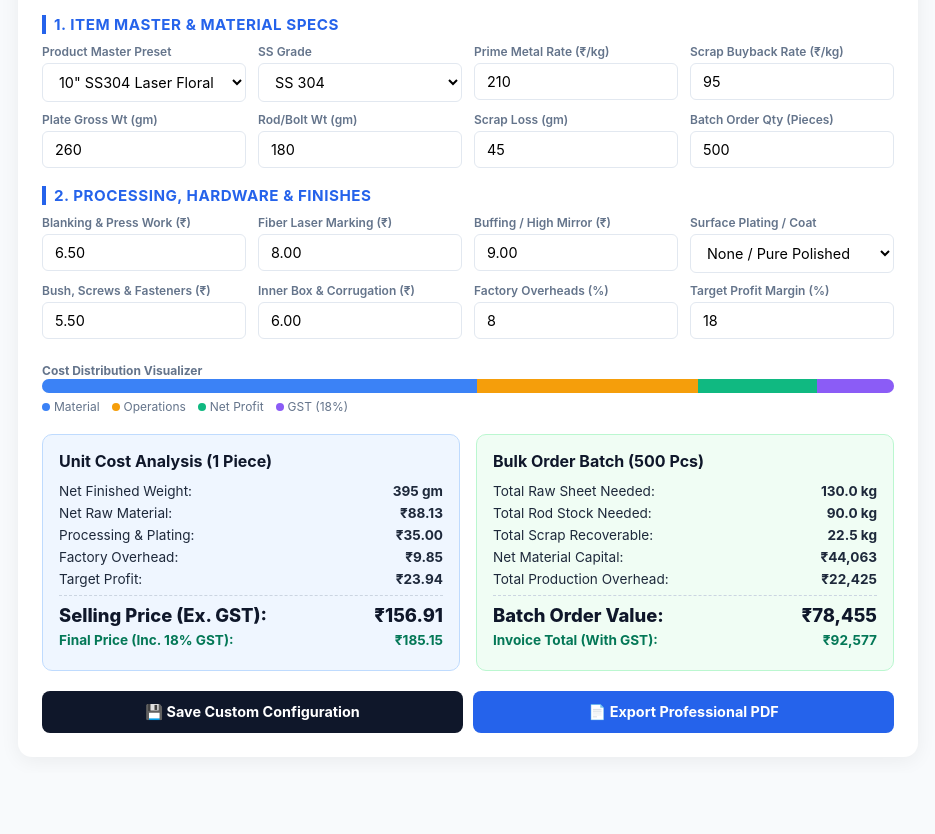
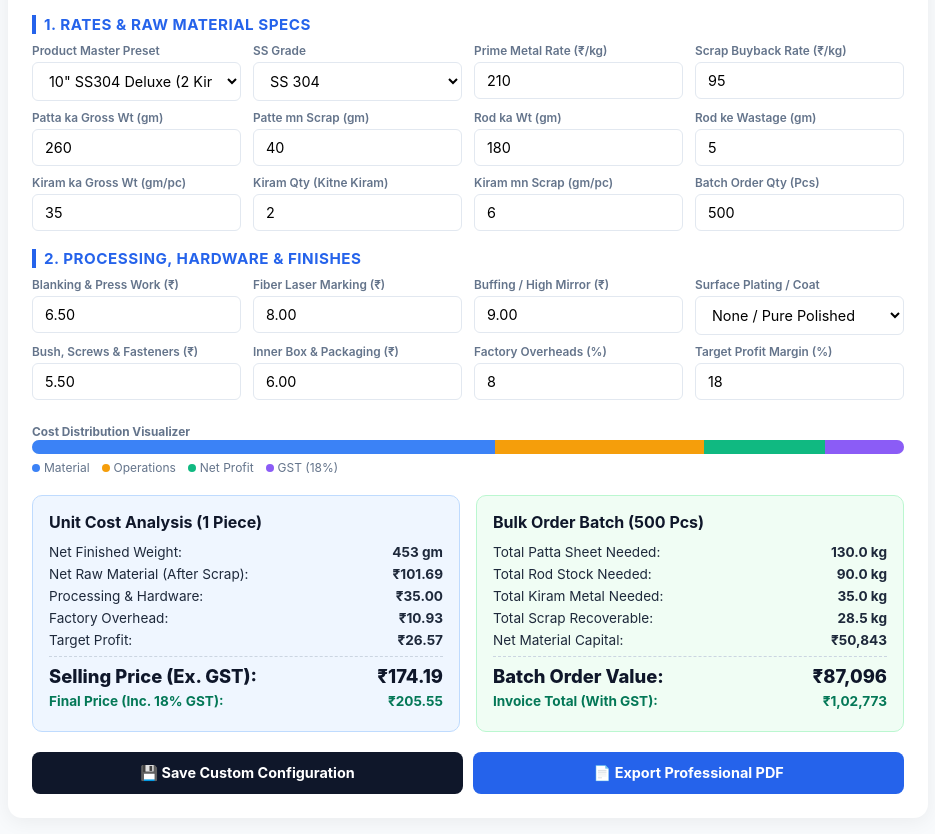
Before and after one commit to kamal19742002-siddhi/aldrop-erp, a plain HTML site: page index.html in a window 1280 px wide. Shown: the part 103-937 px from the top of the page, without its empty margins (172-1107 px from the left). Before the commit the page ends 876 px from the top, so only its background shows below. Drawn offline with Linux system fonts and the light colour scheme.

Commit message:
Update index.html

```diff
--- a/index.html
+++ b/index.html
@@ -20,25 +20,24 @@
     body { background-color: var(--bg); color: var(--text); padding: 16px; display: flex; flex-direction: column; align-items: center; }
 
     #installBanner {
-      display: none; width: 100%; max-width: 900px; background: #ecfdf5; border: 2px solid #10b981;
+      display: none; width: 100%; max-width: 920px; background: #ecfdf5; border: 2px solid #10b981;
       padding: 10px 16px; border-radius: 10px; margin-bottom: 12px; justify-content: space-between; align-items: center;
     }
     #installBanner button { background: #059669; color: white; border: none; padding: 8px 16px; border-radius: 6px; font-weight: 700; cursor: pointer; }
 
-    .erp-container { width: 100%; max-width: 900px; background: var(--card); border-radius: 14px; box-shadow: 0 4px 20px rgba(0,0,0,0.06); padding: 24px; }
+    .erp-container { width: 100%; max-width: 920px; background: var(--card); border-radius: 14px; box-shadow: 0 4px 20px rgba(0,0,0,0.06); padding: 24px; }
 
     .header { display: flex; justify-content: space-between; align-items: center; border-bottom: 2px solid var(--border); padding-bottom: 16px; margin-bottom: 16px; }
     .header h1 { font-size: 1.4rem; color: var(--primary); }
     .header p { font-size: 0.8rem; color: var(--muted); }
 
     .section-title { font-size: 0.95rem; font-weight: 700; color: var(--accent); margin: 18px 0 10px 0; border-left: 4px solid var(--accent); padding-left: 8px; text-transform: uppercase; letter-spacing: 0.5px; }
-    .grid-4 { display: grid; grid-template-columns: repeat(auto-fit, minmax(180px, 1fr)); gap: 12px; }
+    .grid-4 { display: grid; grid-template-columns: repeat(auto-fit, minmax(190px, 1fr)); gap: 12px; }
     .form-group { display: flex; flex-direction: column; gap: 4px; }
-    label { font-size: 0.75rem; font-weight: 600; color: var(--muted); }
+    label { font-size: 0.74rem; font-weight: 600; color: var(--muted); }
     input, select { padding: 9px 12px; border: 1px solid var(--border); border-radius: 6px; font-size: 0.9rem; outline: none; background: #fff; }
     input:focus, select:focus { border-color: var(--accent); }
 
-    /* Visual Cost Bar */
     .cost-bar-container { margin: 20px 0 10px 0; }
     .cost-bar { display: flex; height: 14px; border-radius: 7px; overflow: hidden; background: #e2e8f0; }
     .bar-mat { background: #3b82f6; }
@@ -48,7 +47,6 @@
     .bar-legend { display: flex; gap: 12px; font-size: 0.75rem; margin-top: 6px; color: var(--muted); flex-wrap: wrap; }
     .legend-dot { width: 8px; height: 8px; border-radius: 50%; display: inline-block; margin-right: 4px; }
 
-    /* Summary & Batch Cards */
     .dashboard-grid { display: grid; grid-template-columns: 1fr 1fr; gap: 16px; margin-top: 20px; }
     @media (max-width: 680px) { .dashboard-grid { grid-template-columns: 1fr; } }
 
@@ -85,22 +83,22 @@
   <div class="header">
     <div>
       <h1>Aldrop Precision Manufacturing ERP</h1>
-      <p>BOM Estimator, Scrap Recovery & Production Batch Costing</p>
+      <p>Patta, Rod & Kiram BOM Estimator with Scrap Recovery</p>
     </div>
     <button class="no-print" onclick="window.print()" style="padding: 8px 14px; border: 1px solid var(--border); border-radius: 6px; cursor: pointer; background: #fff; font-weight: 600;">🖨️ PDF / Print</button>
   </div>
 
-  <!-- Section 1: Preset & Material -->
-  <div class="section-title">1. Item Master & Material Specs</div>
+  <!-- Section 1: Rates & Item Master -->
+  <div class="section-title">1. Rates & Raw Material Specs</div>
   <div class="grid-4">
     <div class="form-group">
       <label>Product Master Preset</label>
       <select id="presetSelect" onchange="applyPreset()">
         <option value="custom">Custom Configuration</option>
-        <option value="10_floral" selected>10" SS304 Laser Floral (Deluxe)</option>
-        <option value="10_plain">10" SS202 Plain Standard</option>
-        <option value="12_pvd">12" SS304 Heavy PVD Gold</option>
-        <option value="8_slim">8" SS202 Slim Latch</option>
+        <option value="10_floral" selected>10" SS304 Deluxe (2 Kiram)</option>
+        <option value="10_plain">10" SS202 Standard (2 Kiram)</option>
+        <option value="12_heavy">12" SS304 Heavy (3 Kiram)</option>
+        <option value="8_slim">8" SS202 Slim (2 Kiram)</option>
       </select>
     </div>
     <div class="form-group">
@@ -120,21 +118,42 @@
     </div>
   </div>
 
+  <!-- Weights: Patta & Rod -->
   <div class="grid-4" style="margin-top: 10px;">
     <div class="form-group">
-      <label>Plate Gross Wt (gm)</label>
+      <label>Patta ka Gross Wt (gm)</label>
       <input type="number" id="plateWt" value="260" />
     </div>
     <div class="form-group">
-      <label>Rod/Bolt Wt (gm)</label>
+      <label>Patte mn Scrap (gm)</label>
+      <input type="number" id="scrapWt" value="40" />
+    </div>
+    <div class="form-group">
+      <label>Rod ka Wt (gm)</label>
       <input type="number" id="rodWt" value="180" />
     </div>
     <div class="form-group">
-      <label>Scrap Loss (gm)</label>
-      <input type="number" id="scrapWt" value="45" />
+      <label>Rod ke Wastage (gm)</label>
+      <input type="number" id="rodScrapWt" value="5" />
+    </div>
+  </div>
+
+  <!-- Weights: Kiram Section -->
+  <div class="grid-4" style="margin-top: 10px;">
+    <div class="form-group">
+      <label>Kiram ka Gross Wt (gm/pc)</label>
+      <input type="number" id="kiramWt" value="35" />
     </div>
     <div class="form-group">
-      <label>Batch Order Qty (Pieces)</label>
+      <label>Kiram Qty (Kitne Kiram)</label>
+      <input type="number" id="kiramQty" value="2" min="1" />
+    </div>
+    <div class="form-group">
+      <label>Kiram mn Scrap (gm/pc)</label>
+      <input type="number" id="kiramScrapWt" value="6" />
+    </div>
+    <div class="form-group">
+      <label>Batch Order Qty (Pcs)</label>
       <input type="number" id="batchQty" value="500" />
     </div>
   </div>
@@ -172,7 +191,7 @@
       <input type="number" id="hardwareCost" value="5.50" />
     </div>
     <div class="form-group">
-      <label>Inner Box & Corrugation (₹)</label>
+      <label>Inner Box & Packaging (₹)</label>
       <input type="number" id="packCost" value="6.00" />
     </div>
     <div class="form-group">
@@ -206,24 +225,24 @@
   <div class="dashboard-grid">
     <div class="card-box card-single">
       <h3>Unit Cost Analysis (1 Piece)</h3>
-      <div class="row"><span>Net Finished Weight:</span><strong id="outNetWeight">395 gm</strong></div>
-      <div class="row"><span>Net Raw Material:</span><strong id="outMatCost">₹88.13</strong></div>
-      <div class="row"><span>Processing & Plating:</span><strong id="outProcCost">₹35.00</strong></div>
-      <div class="row"><span>Factory Overhead:</span><strong id="outOverhead">₹9.85</strong></div>
-      <div class="row"><span>Target Profit:</span><strong id="outProfit">₹23.94</strong></div>
-      <div class="row total"><span>Selling Price (Ex. GST):</span><span id="outUnitExTax">₹156.92</span></div>
-      <div class="row" style="color: #047857; font-weight:700; margin-top:4px;"><span>Final Price (Inc. 18% GST):</span><span id="outUnitIncTax">₹185.16</span></div>
+      <div class="row"><span>Net Finished Weight:</span><strong id="outNetWeight">0 gm</strong></div>
+      <div class="row"><span>Net Raw Material (After Scrap):</span><strong id="outMatCost">₹0.00</strong></div>
+      <div class="row"><span>Processing & Hardware:</span><strong id="outProcCost">₹0.00</strong></div>
+      <div class="row"><span>Factory Overhead:</span><strong id="outOverhead">₹0.00</strong></div>
+      <div class="row"><span>Target Profit:</span><strong id="outProfit">₹0.00</strong></div>
+      <div class="row total"><span>Selling Price (Ex. GST):</span><span id="outUnitExTax">₹0.00</span></div>
+      <div class="row" style="color: #047857; font-weight:700; margin-top:4px;"><span>Final Price (Inc. 18% GST):</span><span id="outUnitIncTax">₹0.00</span></div>
     </div>
 
     <div class="card-box card-batch">
       <h3>Bulk Order Batch (<span id="outBatchQtyLabel">500</span> Pcs)</h3>
-      <div class="row"><span>Total Raw Sheet Needed:</span><strong id="outBatchSheet">130.0 kg</strong></div>
-      <div class="row"><span>Total Rod Stock Needed:</span><strong id="outBatchRod">90.0 kg</strong></div>
-      <div class="row"><span>Total Scrap Recoverable:</span><strong id="outBatchScrap">22.5 kg</strong></div>
-      <div class="row"><span>Net Material Capital:</span><strong id="outBatchMatCap">₹44,065</strong></div>
-      <div class="row"><span>Total Production Overhead:</span><strong id="outBatchOpCost">₹22,425</strong></div>
-      <div class="row total"><span>Batch Order Value:</span><span id="outBatchTotalVal">₹78,460</span></div>
-      <div class="row" style="color: #047857; font-weight:700; margin-top:4px;"><span>Invoice Total (With GST):</span><span id="outBatchInvoice">₹92,582</span></div>
+      <div class="row"><span>Total Patta Sheet Needed:</span><strong id="outBatchSheet">0.0 kg</strong></div>
+      <div class="row"><span>Total Rod Stock Needed:</span><strong id="outBatchRod">0.0 kg</strong></div>
+      <div class="row"><span>Total Kiram Metal Needed:</span><strong id="outBatchKiram">0.0 kg</strong></div>
+      <div class="row"><span>Total Scrap Recoverable:</span><strong id="outBatchScrap">0.0 kg</strong></div>
+      <div class="row"><span>Net Material Capital:</span><strong id="outBatchMatCap">₹0</strong></div>
+      <div class="row total"><span>Batch Order Value:</span><span id="outBatchTotalVal">₹0</span></div>
+      <div class="row" style="color: #047857; font-weight:700; margin-top:4px;"><span>Invoice Total (With GST):</span><span id="outBatchInvoice">₹0</span></div>
     </div>
   </div>
 
@@ -234,12 +253,11 @@
 </div>
 
 <script>
-  // Presets Data
   const presets = {
-    '10_floral': { plateWt: 260, rodWt: 180, scrapWt: 45, pressCost: 6.5, laserCost: 8, buffCost: 9, coatingCost: 0, hardwareCost: 5.5, packCost: 6 },
-    '10_plain': { plateWt: 240, rodWt: 170, scrapWt: 35, pressCost: 5, laserCost: 0, buffCost: 7, coatingCost: 0, hardwareCost: 4.5, packCost: 5 },
-    '12_pvd': { plateWt: 320, rodWt: 220, scrapWt: 55, pressCost: 8, laserCost: 10, buffCost: 12, coatingCost: 26, hardwareCost: 7, packCost: 8 },
-    '8_slim': { plateWt: 180, rodWt: 130, scrapWt: 25, pressCost: 4.5, laserCost: 0, buffCost: 6, coatingCost: 0, hardwareCost: 4, packCost: 4.5 }
+    '10_floral': { plateWt: 260, scrapWt: 40, rodWt: 180, rodScrapWt: 5, kiramWt: 35, kiramQty: 2, kiramScrapWt: 6, pressCost: 6.5, laserCost: 8, buffCost: 9, coatingCost: 0, hardwareCost: 5.5, packCost: 6 },
+    '10_plain': { plateWt: 240, scrapWt: 30, rodWt: 170, rodScrapWt: 5, kiramWt: 30, kiramQty: 2, kiramScrapWt: 5, pressCost: 5, laserCost: 0, buffCost: 7, coatingCost: 0, hardwareCost: 4.5, packCost: 5 },
+    '12_heavy': { plateWt: 320, scrapWt: 50, rodWt: 220, rodScrapWt: 6, kiramWt: 40, kiramQty: 3, kiramScrapWt: 7, pressCost: 8, laserCost: 10, buffCost: 12, coatingCost: 0, hardwareCost: 7, packCost: 8 },
+    '8_slim': { plateWt: 180, scrapWt: 22, rodWt: 130, rodScrapWt: 4, kiramWt: 28, kiramQty: 2, kiramScrapWt: 4, pressCost: 4.5, laserCost: 0, buffCost: 6, coatingCost: 0, hardwareCost: 4, packCost: 4.5 }
   };
 
   function applyPreset() {
@@ -252,7 +270,6 @@
     }
   }
 
-  // PWA Install Prompt
   let pwaPrompt;
   const banner = document.getElementById('installBanner');
   window.addEventListener('beforeinstallprompt', (e) => {
@@ -274,9 +291,17 @@
   function calculateAll() {
     const matRate = parseFloat(document.getElementById('matRate').value) || 0;
     const scrapRate = parseFloat(document.getElementById('scrapRate').value) || 0;
+
     const plateWt = parseFloat(document.getElementById('plateWt').value) || 0;
+    const scrapWt = parseFloat(document.getElementById('scrapWt').value) || 0;
+
     const rodWt = parseFloat(document.getElementById('rodWt').value) || 0;
-    const scrapWt = parseFloat(document.getElementById('scrapWt').value) || 0;
+    const rodScrapWt = parseFloat(document.getElementById('rodScrapWt').value) || 0;
+
+    const kiramWt = parseFloat(document.getElementById('kiramWt').value) || 0;
+    const kiramQty = parseInt(document.getElementById('kiramQty').value) || 0;
+    const kiramScrapWt = parseFloat(document.getElementById('kiramScrapWt').value) || 0;
+
     const batchQty = parseInt(document.getElementById('batchQty').value) || 1;
 
     const press = parseFloat(document.getElementById('pressCost').value) || 0;
@@ -289,12 +314,16 @@
     const ovhPct = parseFloat(document.getElementById('overheadPct').value) || 0;
     const marginPct = parseFloat(document.getElementById('marginPct').value) || 0;
 
-    // Unit Calculation
-    const grossWt = plateWt + rodWt;
-    const netWt = Math.max(0, grossWt - scrapWt);
+    // Weight & Scrap logic with Kiram
+    const totalKiramGross = kiramWt * kiramQty;
+    const totalKiramScrap = kiramScrapWt * kiramQty;
+
+    const grossWt = plateWt + rodWt + totalKiramGross;
+    const totalScrapPerPc = scrapWt + rodScrapWt + totalKiramScrap;
+    const netWt = Math.max(0, grossWt - totalScrapPerPc);
 
     const grossMatCost = (grossWt / 1000) * matRate;
-    const scrapRecovery = (scrapWt / 1000) * scrapRate;
+    const scrapRecovery = (totalScrapPerPc / 1000) * scrapRate;
     const netMatCost = Math.max(0, grossMatCost - scrapRecovery);
 
     const totalOps = press + laser + buff + coat + hard + pack;
@@ -305,7 +334,7 @@
     const unitExTax = factoryCost + profit;
     const unitIncTax = unitExTax * 1.18;
 
-    // Update Unit UI
+    // Single Unit Updates
     document.getElementById('outNetWeight').textContent = netWt.toFixed(0) + ' gm';
     document.getElementById('outMatCost').textContent = '₹' + netMatCost.toFixed(2);
     document.getElementById('outProcCost').textContent = '₹' + totalOps.toFixed(2);
@@ -314,13 +343,13 @@
     document.getElementById('outUnitExTax').textContent = '₹' + unitExTax.toFixed(2);
     document.getElementById('outUnitIncTax').textContent = '₹' + unitIncTax.toFixed(2);
 
-    // Batch Calculation
+    // Batch Updates
     document.getElementById('outBatchQtyLabel').textContent = batchQty;
     document.getElementById('outBatchSheet').textContent = ((plateWt * batchQty) / 1000).toFixed(1) + ' kg';
     document.getElementById('outBatchRod').textContent = ((rodWt * batchQty) / 1000).toFixed(1) + ' kg';
-    document.getElementById('outBatchScrap').textContent = ((scrapWt * batchQty) / 1000).toFixed(1) + ' kg';
+    document.getElementById('outBatchKiram').textContent = ((totalKiramGross * batchQty) / 1000).toFixed(1) + ' kg';
+    document.getElementById('outBatchScrap').textContent = ((totalScrapPerPc * batchQty) / 1000).toFixed(1) + ' kg';
     document.getElementById('outBatchMatCap').textContent = '₹' + Math.round(netMatCost * batchQty).toLocaleString('en-IN');
-    document.getElementById('outBatchOpCost').textContent = '₹' + Math.round((totalOps + overhead) * batchQty).toLocaleString('en-IN');
     document.getElementById('outBatchTotalVal').textContent = '₹' + Math.round(unitExTax * batchQty).toLocaleString('en-IN');
     document.getElementById('outBatchInvoice').textContent = '₹' + Math.round(unitIncTax * batchQty).toLocaleString('en-IN');
 
```
